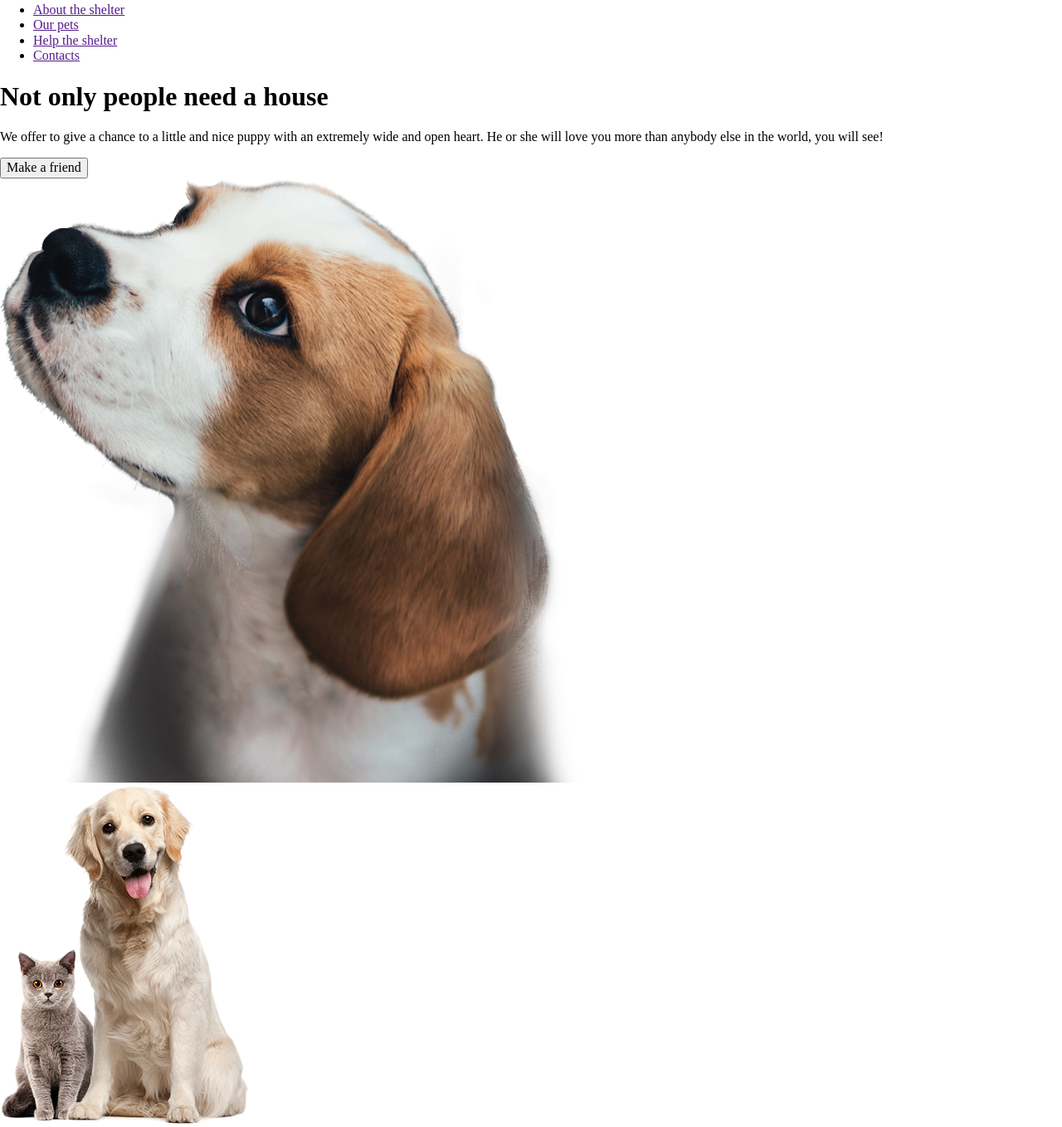
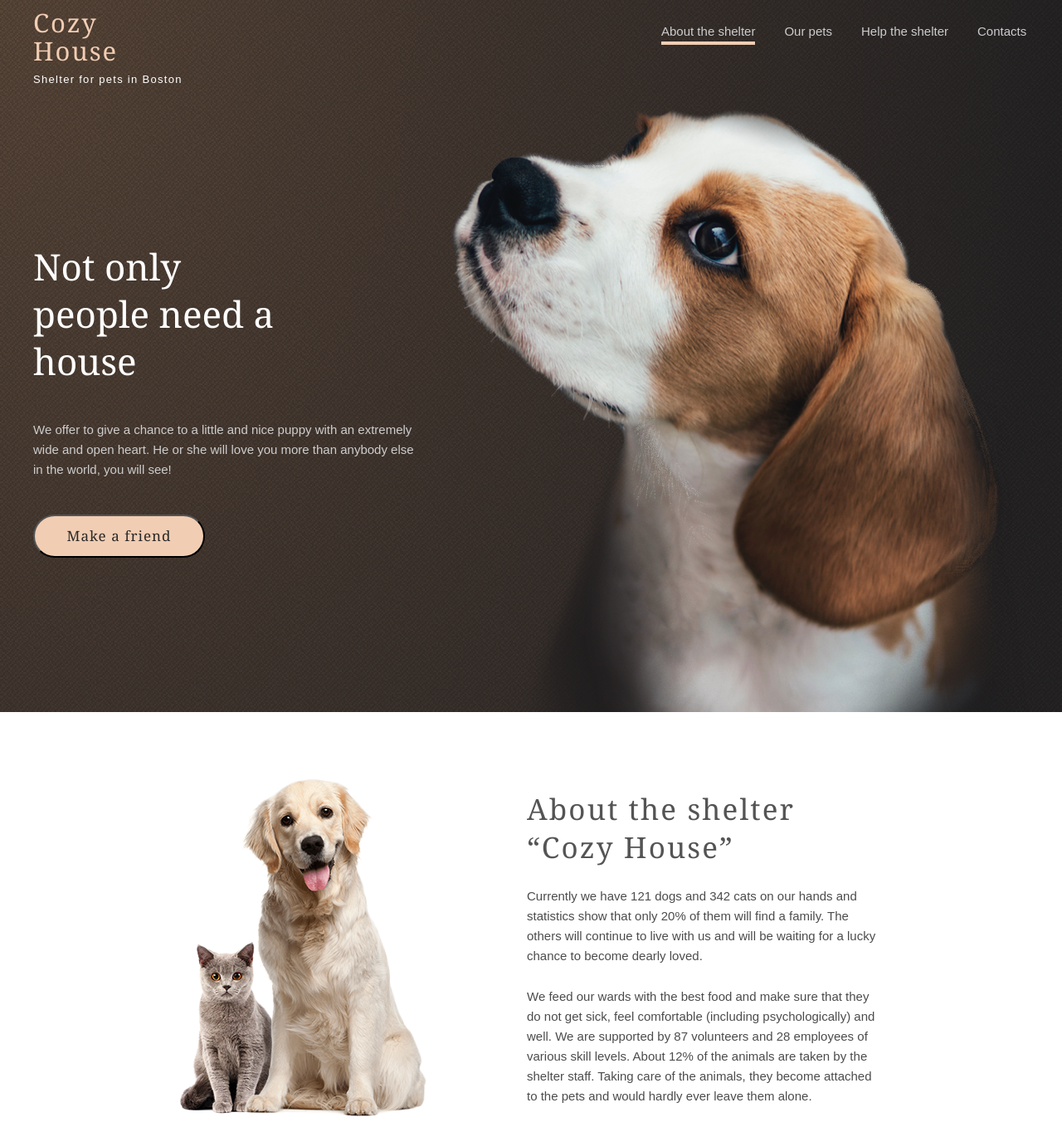
Before and after one commit to Alexandr-Lys/rsschool-cv, a plain HTML site: page shelter/pages/main/index.html in a window 1280 px wide. Shown: the part 50-1408 px from the top of the page at 83% size. Drawn offline with nearby package versions, Linux system fonts and the light colour scheme; files that its build step writes are made by us from their sources.

Commit message:
refactor: refactor style.css with sass

```diff
--- a/shelter/pages/main/css/sass/main.scss
+++ b/shelter/pages/main/css/sass/main.scss
@@ -0,0 +1,164 @@
+$light-xl: #FFFFFF;
+$light-l: #F6F6F6;
+$light-s: #FAFAFA;
+
+$dark-s: #CDCDCD;
+$dark-m: #B2B2B2;
+$dark-l: #545454;
+$dark-xl: #4C4C4C;
+$dark-2xl: #444444;
+$dark-3xl: #292929;
+
+$primary: #F1CDB3;
+$primary-light: #FDDCC4;
+
+
+@mixin text-arial($size, $line-height, $color, $letter-spacing: normal) {
+  font-family: Arial, serif;
+  font-weight: 400;
+  font-size: $size;
+  line-height: $line-height;
+  letter-spacing: $letter-spacing;
+  color: $color;
+}
+
+@mixin text-georgia($size, $line-height, $color, $letter-spacing: normal) {
+  font-family: Georgia, serif;
+  font-weight: 400;
+  font-size: $size;
+  line-height: $line-height;
+  letter-spacing: $letter-spacing;
+  color: $color;
+}
+
+.main {
+  position: absolute;
+  height: 908px;
+  width: 100%;
+  background-image: url(../../../assets/images/noise_lines_transparent@2X.png), radial-gradient(100% 215.42% at 0% 0%, #5B483A 0%, #262425 100%);
+}
+
+.wrapper {
+  position: absolute;
+  width: 1200px;
+  left: calc(50% - 600px);
+  height: auto;
+}
+
+.header {
+  margin-top: 60px;
+  display: flex;
+}
+
+.nav-menu {
+  padding: 0;
+  margin-right: 0;
+  margin-left: 538px;
+  display: flex;
+  flex-flow: row wrap;
+  align-items: stretch;
+
+  .nav-menu__item_active {
+    border-bottom: 4px #F1CDB3 solid;
+  }
+
+  li {
+    margin-left: 35px;
+    list-style: none;
+
+    a {
+      text-decoration: none;
+      @include text-arial(15px, 160%, $dark-s);
+    }
+  }
+}
+
+.logo {
+  width: 184px;
+  height: 60px;
+
+  .logo__title {
+    @include text-georgia(31px, 110%, $primary, 0.06em);
+    display: flex;
+    align-items: center;
+  }
+
+  .logo__subtitle {
+    margin-top: 10px;
+    @include text-arial(13px, 15px, $light-xl, 0.1em);
+    display: flex;
+    align-items: center;
+  }
+}
+
+.start-screen {
+  position: absolute;
+  top: 180px;
+  height: 728px;
+  width: 1200px;
+
+  .start-screen__img {
+    position: absolute;
+    top: 0;
+    right: 0;
+  }
+
+  .start-screen__content {
+    width: 310px;
+    position: absolute;
+    top: 163px;
+
+    h1 {
+      margin: 0;
+      @include text-georgia(44px, 57px, $light-xl);
+    }
+
+    p {
+      display: block;
+      width: 460px;
+      margin: 42px 0;
+      @include text-arial(15px, 160%, $dark-s);
+    }
+
+    button {
+      background: #F1CDB3;
+      border-radius: 100px;
+      width: 207px;
+      height: 52px;
+      @include text-georgia(17px, 130%, $dark-3xl, 0.06em);
+    }
+  }
+}
+
+.about {
+  position: absolute;
+  top: 988px;
+  display: flex;
+  height: 408px;
+  width: 1200px;
+
+  .about__content-text {
+    width: 430px;
+    height: 380px;
+    position: absolute;
+    left: 595px;
+    bottom: 14px;
+
+    h3 {
+      @include text-georgia(35px, 130%, $dark-l, 0.06em);
+      width: 370px;
+      margin: 0;
+    }
+
+    p {
+      @include text-arial(15px, 160%, $dark-xl);
+      margin: 25px 0 0 0;
+    }
+  }
+
+  .about__content-img {
+    height: 408px;
+    position: absolute;
+    left: 175px;
+  }
+}
--- a/shelter/pages/main/index.html
+++ b/shelter/pages/main/index.html
@@ -3,8 +3,8 @@
 <head>
     <meta charset="UTF-8">
     <title>Shelter</title>
-    <link rel="stylesheet" href="normalize.css">
-    <link rel="stylesheet" href="style.css">
+    <link rel="stylesheet" href="css/normalize.css">
+    <link rel="stylesheet" href="css/style.css">
 </head>
 <body>
 <div class="main">
```
Also changed, not shown: shelter/pages/main/css/sass/main.css (added), shelter/pages/main/css/style.css (added), 2 other files.
